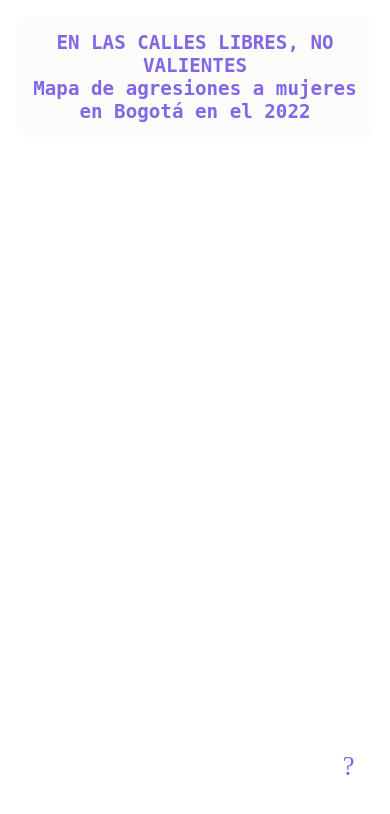
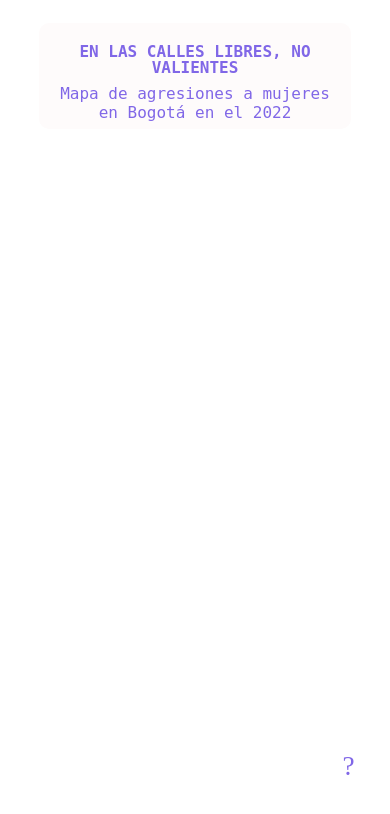
Before and after one commit to enflujo/070-mapa-mujeres, a website built with webpack: page src/index.html in a window 390 px wide. Built offline with nearby package versions, Linux system fonts and the light colour scheme; no server answers; what mapbox-gl would draw is missing.

```diff
--- a/src/index.html
+++ b/src/index.html
@@ -24,10 +24,10 @@
   </head>
   <body>
     <div id="contenedor">
-      <h1 id="titulo">
-        EN LAS CALLES LIBRES, NO VALIENTES <br />
-        Mapa de agresiones a mujeres en Bogotá en el 2022
-      </h1>
+      <div id="titulo">
+        <h1>EN LAS CALLES LIBRES, NO VALIENTES</h1>
+        <h2>Mapa de agresiones a mujeres en Bogotá en el 2022</h2>
+      </div>
       <span id="acerca">?</span>
 
       <div id="etiqueta">
--- a/src/scss/estilos.scss
+++ b/src/scss/estilos.scss
@@ -15,9 +15,6 @@
 
 #titulo {
   text-align: center;
-  margin: 0;
-  margin-top: 0px;
-  margin-left: 0px;
   background-color: #fefbfb;
   color: #8067e7;
   font-family: mono;
@@ -26,11 +23,22 @@
   z-index: 8;
   opacity: 1;
   margin-left: 4%;
-  padding: 15px;
+  margin-top: 2%;
+  padding: 10px;
   border-radius: 10px;
-  margin-top: 3%;
-  font-weight: 900;
-  font-size: 1.7em;
+
+  h1 {
+    font-weight: 900;
+    font-size: 1.5em;
+    line-height: 80%;
+  }
+
+  h2 {
+    padding: 0%;
+    font-size: 1.2em;
+    font-weight: normal;
+    margin: -1%;
+  }
 }
 
 #mapa {
@@ -55,7 +63,7 @@
   position: absolute;
   width: 25%;
   height: fit-content;
-  top: 38%;
+  top: 30%;
   left: 37%;
   background-color: #7976c7;
   color: white;
@@ -64,8 +72,8 @@
   visibility: hidden;
   pointer-events: none;
   font-family: monospace;
-  font-size: 1.1em;
-  opacity: 0.9;
+  font-size: 1.2em;
+  opacity: 0.88;
   font-weight: bold;
   pointer-events: auto;
 
@@ -207,8 +215,20 @@
 
 @media only screen and (max-width: 600px) {
   #titulo {
-    font-size: 1.2em;
-    margin: 4%;
+    margin: 6% 10%;
+
+    h1 {
+      font-weight: 900;
+      font-size: 1em;
+      line-height: 100%;
+    }
+
+    h2 {
+      padding: 0%;
+      font-size: 1em;
+      font-weight: normal;
+      margin: -1%;
+    }
   }
 
   #etiqueta {
@@ -217,8 +237,9 @@
     position: absolute;
     width: 85%;
     height: fit-content;
-    top: 25%;
-    left: 7%;
+    top: 30%;
+    left: 8%;
+    font-size: 1.1em;
   }
 
   .imagen {
```
Also changed, not shown: src/imgs/fotos/libre_no_valiente_BN.png, src/imgs/fotos/ni_perdon_BN.png, src/imgs/fotos/popayan_camino_a_casa_BN.png, src/imgs/fotos/puercos_violadores_BN.png, src/imgs/fotos/respondemos_todas7_BN.png, src/imgs/fotos/robo.jpeg (deleted), src/imgs/fotos/si_tocan.png (deleted), src/imgs/fotos/violencia_policial_BN.png, 1 other file.
